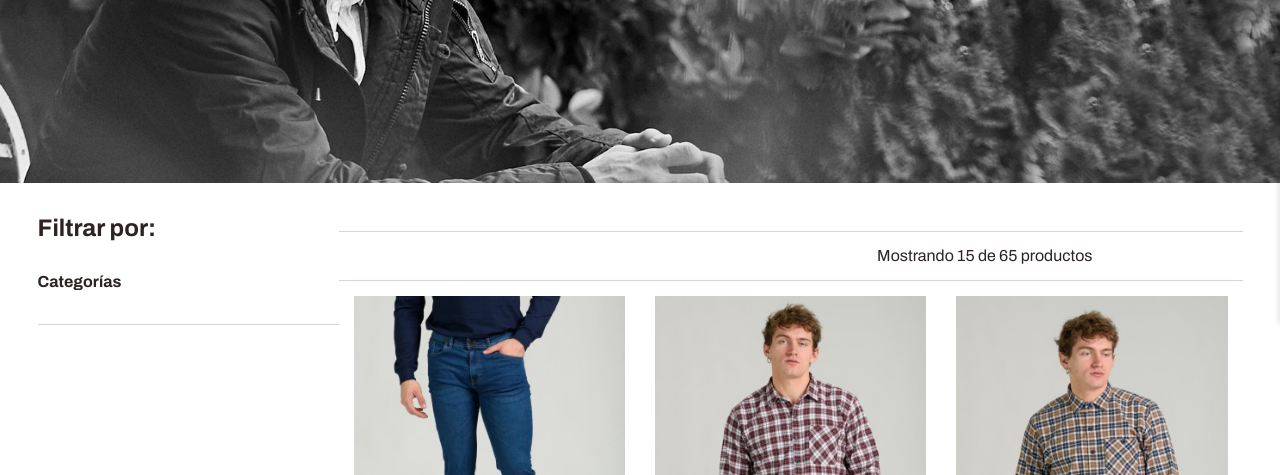
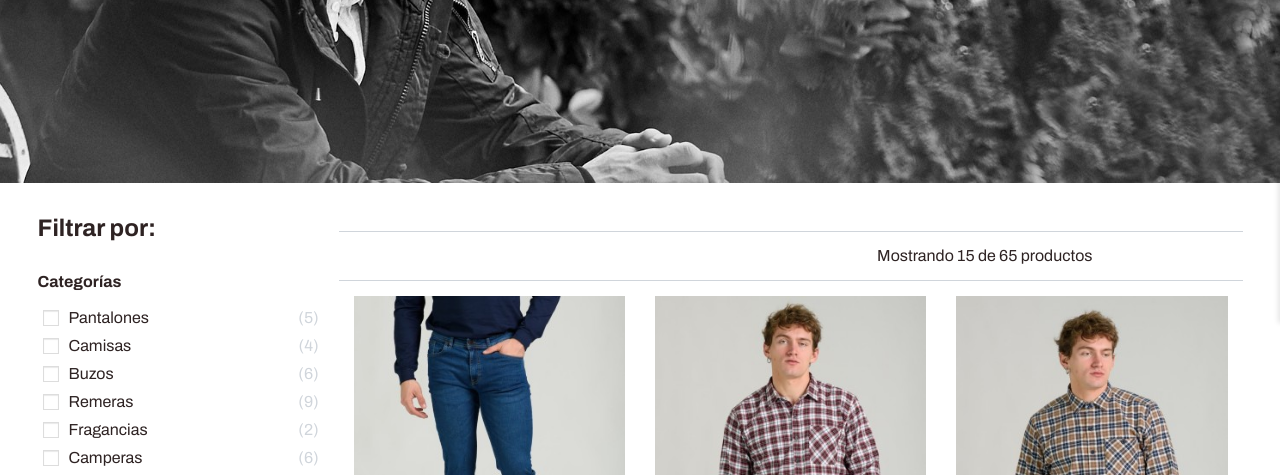
Before and after one commit to pablospata/tienda-de-ropa-js, a plain HTML site: page index.html in a window 1280 px wide. Shown: the part 477-952 px from the top of the page. Drawn offline with nearby package versions, Linux system fonts and the light colour scheme; some packages are replaced by stand-ins of ours; a script that the page names is missing.

Commit message:
Corregir carga de categorias

```diff
--- a/index.html
+++ b/index.html
@@ -8,6 +8,7 @@
     <link rel="preconnect" href="https://fonts.gstatic.com" crossorigin>
     <link href="https://fonts.googleapis.com/css2?family=Archivo:wght@400;500;600;700&display=swap" rel="stylesheet">
 
+    <link rel="stylesheet" type="text/css" href="https://cdn.jsdelivr.net/npm/toastify-js/src/toastify.min.css">
     <link rel="stylesheet" href="style.css">
 
     <title>Tienda de Ropa - CoderHouse</title>
@@ -97,10 +98,8 @@
         </div>
     </main>
 
-    <footer>
-
-    </footer>
-
+    <script src="https://cdn.jsdelivr.net/npm/sweetalert2@11"></script>
+    <script type="text/javascript" src="https://cdn.jsdelivr.net/npm/toastify-js"></script>
     <script src="./js/classes/Producto.js" defer></script>
     <script src="./js/carrito.js" defer></script>
     <script src="./js/classes/Categoria.js" defer></script>
--- a/js/carrito.js
+++ b/js/carrito.js
@@ -7,6 +7,16 @@ if (botonComprar) {
         const talle = document.querySelector('input[name="size"]:checked').value;
 
         agregarAlCarrito(titulo, precio, cantidad, talle);
+
+        Toastify({
+            text: "Producto Agregado",
+            duration: 3000,
+            gravity: 'bottom',
+            position: 'left',
+            style: {
+                background: 'linear-gradient(135deg, #f44336, #000000)'
+            }
+        }).showToast();
         document.getElementById('cart').classList.add('open');
     });
 }
--- a/js/categorias.js
+++ b/js/categorias.js
@@ -3,10 +3,13 @@ Funcion para ver las categorias existentes y la cantidad de productos en la mism
 
 Recorremos el array de productos, si encontramos una nueva categoria creamos un objeto de la clase Categoria, donde iremos sumando la cantidad de productos.
 */
+/*
+let categoriasArray = [];
+console.log(productosArray)
+console.log(productosArray.length);
 
-let categoriasArray = [];
 productosArray.forEach(producto => {
-
+     console.log('hola');
     // Buscamos si la categoría del producto existe en el array de categorías
     let categoriaExistente = categoriasArray.find(categoria => categoria.nombre == producto.categoria);
 
@@ -19,3 +22,4 @@ productosArray.forEach(producto => {
         categoriasArray.push(nuevaCategoria);
     }
 });
+*/
--- a/js/data.js
+++ b/js/data.js
@@ -1,8 +1,9 @@
 let productosArray = [];
+let categoriasArray = [];
 
 async function cargarProductos() {
     try {
-        let respuesta = await fetch('./js/productos.json');  // Ajusta la ruta si es necesario
+        let respuesta = await fetch('./js/productos.json');
         if (!respuesta.ok) {
             throw new Error('Error al obtener el archivo JSON');
         }
@@ -12,7 +13,22 @@ async function cargarProductos() {
             productosArray.push(new Producto(p.id, p.nombre, p.categoria, p.precio, p.imagen1, p.imagen2, p.descripcion));
         });
 
+        productosArray.forEach(producto => {
+            // Buscamos si la categoría del producto existe en el array de categorías
+            let categoriaExistente = categoriasArray.find(categoria => categoria.nombre == producto.categoria);
+
+            if (categoriaExistente) {
+                // Si la categoria existe, incrementamos su atributo de cantidad
+                categoriaExistente.cantidad++;
+            } else {
+                // Si la categoria no existe, creamos un objeto con su nombre, le asigamos 1 y la agregamos al arrayCategorias
+                let nuevaCategoria = new Categoria(producto.categoria, 1);
+                categoriasArray.push(nuevaCategoria);
+            }
+        });
+
         displayProductosItems(productosArray);
+        displayCategoriasItems(categoriasArray);
         addListeners();
 
     } catch (error) {
```
Also changed, not shown: pages/pagina-en-construccion.html (+3 -0 lines), pages/product.html (+3 -0 lines).
